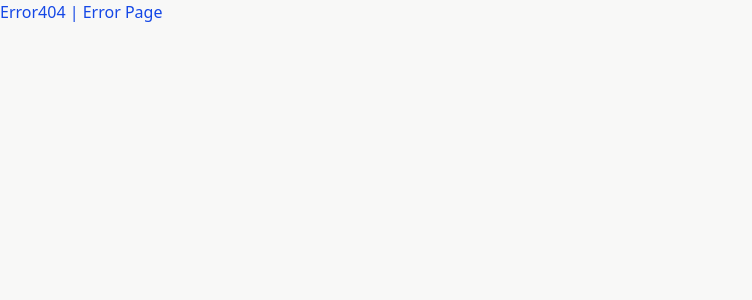
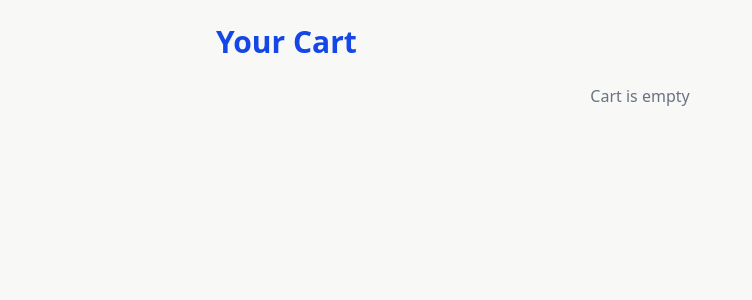
Before and after one commit to karim-emad90/bootcamp-pos, a React (Vite) app: page /cart in a window 1280 px wide. Shown: the top 300 px of the page, without its empty margins (0-752 px from the left). Built offline with nearby package versions, Linux system fonts and the light colour scheme.

Commit message:
addtocart

```diff
--- a/src/App.jsx
+++ b/src/App.jsx
@@ -8,6 +8,7 @@ import Menu from "./Menu";
 import CategoryFood from "./CategoryFood";
 import LoginCarousel from "./LoginCarousel";
 import TopNavigation from "./TopNavigation";
+import Cart from "./Cart";
 
 export default function App() {
   return (
@@ -28,6 +29,7 @@ export default function App() {
           <Route path="*" element={<h1>Error404 | Error Page</h1>}/>
           <Route path='carousel' element={<LoginCarousel/>}></Route>
           <Route path="topnav" element={<TopNavigation/>}></Route>
+          <Route path="cart" element={<Cart/>}></Route>
         </Routes>
       </BrowserRouter>
     </div>
--- /dev/null
+++ b/src/Cart.jsx
@@ -0,0 +1,100 @@
+import { useState } from "react";
+import useCartStore from "./useCartStore";
+
+export default function Cart() {
+  const cart = useCartStore(state => state.cart);
+  const updateQty = useCartStore(state => state.updateQty);
+  const removeFromCart = useCartStore(state => state.removeFromCart);
+  const totalPrice = useCartStore(state => state.totalPrice());
+
+  return (
+    <div className="max-w-4xl mx-auto p-6">
+      <h1 className="text-3xl font-bold mb-6">Your Cart</h1>
+
+      {cart.length === 0 && (
+        <p className="text-gray-500 text-center">Cart is empty</p>
+      )}
+
+      {cart.map(item => (
+        <CartItem
+          key={item.id}
+          item={item}
+          updateQty={updateQty}
+          removeFromCart={removeFromCart}
+        />
+      ))}
+
+      {cart.length > 0 && (
+        <div className="mt-6 bg-white p-6 rounded-xl shadow flex justify-between items-center">
+          <h2 className="text-xl font-semibold">
+            Total: <span className="text-green-600">{totalPrice} EGP</span>
+          </h2>
+
+          <button className="bg-yellow px-6 py-3 rounded-lg font-bold hover:bg-yellow-400 transition">
+            Proceed to Pay
+          </button>
+        </div>
+      )}
+    </div>
+  );
+}
+
+/* ---------- Cart Item ---------- */
+
+function CartItem({ item, updateQty, removeFromCart }) {
+  const [tempQty, setTempQty] = useState(item.qty);
+
+  return (
+    <div className="bg-white rounded-xl shadow p-4 mb-4 flex gap-4">
+      {item.img && (
+        <img
+          src={item.img}
+          className="w-24 h-24 object-cover rounded-lg"
+        />
+      )}
+
+      <div className="flex-1">
+        <h3 className="font-bold text-lg">{item.name}</h3>
+        <p className="text-gray-600">
+          Price: {item.price} EGP
+        </p>
+        <p className="text-gray-600">
+          Subtotal: {item.price * item.qty} EGP
+        </p>
+      </div>
+
+      {/* Qty Controls */}
+      <div className="flex flex-col items-center gap-2">
+        <button
+          onClick={() => setTempQty(q => q + 1)}
+          className="px-3 py-1 bg-gray-200 rounded"
+        >
+          ▲
+        </button>
+
+        <span className="font-bold">{tempQty}</span>
+
+        <button
+          onClick={() => setTempQty(q => Math.max(1, q - 1))}
+          className="px-3 py-1 bg-gray-200 rounded"
+        >
+          ▼
+        </button>
+
+        <button
+          onClick={() => updateQty(item.id, tempQty)}
+          className="mt-2 bg-green-500 text-white px-3 py-1 rounded"
+        >
+          OK
+        </button>
+
+        <button
+          onClick={() => removeFromCart(item.id)}
+          className="text-red-500 text-sm mt-1"
+        >
+          Remove
+        </button>
+      </div>
+    </div>
+  );
+}
--- a/src/CategoryFood.jsx
+++ b/src/CategoryFood.jsx
@@ -5,6 +5,7 @@ import { API_BASE_URL } from "./Config";
 import Swal from 'sweetalert2'
 import TopNavigation from "./TopNavigation";
 import useSearchStore from "./useSearchStore";
+import useCartStore from "./useCartStore";
 
 export default function CategoryFood() {
   const { id } = useParams(); // ده documentId
@@ -13,6 +14,8 @@ export default function CategoryFood() {
   const navigate = useNavigate();
   const [itemName,setItemName] = useState();
   const search = useSearchStore((state) => state.search);
+  const addToCart = useCartStore((state) => state.addToCart);
+
 
   useEffect(() => {
     let guest = JSON.parse(localStorage.getItem('guest'));
@@ -39,7 +42,7 @@ export default function CategoryFood() {
   const dataToRender =
     search && filteredItems.length > 0 ? filteredItems : items;
 
-  const addToCart = () => {
+  const pushToCart = () => {
  if(guest){
   Swal.fire({
     title: "You need to have an account to add to cart!",
@@ -78,8 +81,8 @@ export default function CategoryFood() {
       <div className="grid grid-cols-1 md:grid-cols-2 lg:grid-cols-3 gap-4 p-4">
         {dataToRender.map((food) => {
           const imageUrl =
-            food.img?.url
-              ? `${food.img.url}`
+            food.img.url
+              ? `${API_BASE_URL}${food.img.url}`
               : null;
 
           return (
@@ -98,7 +101,14 @@ export default function CategoryFood() {
               <h3 className="text-xl mt-2">{food.name}</h3>
               <p className="text-gray-700">{food.price} EGP</p>
 
-              <button onClick={addToCart} className="btn btn-primary mt-2">
+              <button onClick={() => {
+                pushToCart; addToCart({
+                  id:food.documentId,
+                  name: food.name,
+                  price: food.price,
+                  img:imageUrl
+                });
+              } } className="btn btn-primary mt-2">
                 Add to cart
               </button>
             </div>
--- a/src/Config.js
+++ b/src/Config.js
@@ -1,2 +1,2 @@
 // الرابط الكامل للـ Strapi المرفوع على Render
-export const API_BASE_URL = "https://my-strapi-app-18rf.onrender.com";
+export const API_BASE_URL = "http://localhost:1337";
--- a/src/Menu.jsx
+++ b/src/Menu.jsx
@@ -8,7 +8,9 @@ import useSearchStore from "./useSearchStore";
 export default function Menu() {
   const [categories, setCategories] = useState([]);
   const navigate = useNavigate();
-  const search = useSearchStore((state) => state.search)
+  const search = useSearchStore((state) => state.search);
+
+
 
   useEffect(() => {
     axios
@@ -38,13 +40,13 @@ export default function Menu() {
       <div className="grid grid-cols-1 md:grid-cols-2 lg:grid-cols-3 gap-4 p-4">
         {dataToRender.map((el) => (
           <div
-            key={el.documentId}
+            key={el.img.url}
             onClick={() => getCategoryItems(el.documentId)}
             className="bg-white rounded-2xl cursor-pointer flex flex-col items-center p-3 shadow border hover:bg-yellow transition"
           >
-            {el.img?.url && (
+            {el.img.url && (
               <img
-                src={el.img.url}
+                src={`${API_BASE_URL}${el.img?.url}`}
                 className="w-full h-48 object-cover rounded-xl"
                 alt={el.name}
               />
--- a/src/TopNavigation.jsx
+++ b/src/TopNavigation.jsx
@@ -4,6 +4,7 @@ import { FiSearch } from "react-icons/fi";
 import { Link, useNavigate, useParams} from "react-router-dom";
 import { useEffect, useState } from "react";
 import useSearchStore from "./useSearchStore";
+import useCartStore from "./useCartStore";
 
 
 
@@ -14,6 +15,8 @@ export default function TopNavigation({level,categoryName}) {
     const navigate = useNavigate();
     const search = useSearchStore((state) => state.search);
     const setSearch = useSearchStore((state) => state.setSearch);
+    const totalItems = useCartStore(state => state.totalItems());
+
     useEffect(()=> {
 
         setCategories(showCategories);
@@ -30,6 +33,10 @@ export default function TopNavigation({level,categoryName}) {
 
 
 
+    }
+
+    const goToCart = () => {
+        navigate('/cart')
     }
 
 
@@ -70,6 +77,14 @@ export default function TopNavigation({level,categoryName}) {
          />
         <FiSearch className="absolute top-4 left-1 text-xl text-red-800" />
         </section>
+        <div className="relative cursor-pointer" onClick={goToCart}>
+  🧺
+  {totalItems > 0 && (
+    <span className="absolute -top-2 -right-2 bg-red-500 text-white text-xs w-5 h-5 flex items-center justify-center rounded-full">
+      {totalItems}
+    </span>
+  )}
+</div>
 
 
 
--- /dev/null
+++ b/src/useCartStore.jsx
@@ -0,0 +1,47 @@
+import { create } from "zustand";
+
+const useCartStore = create((set, get) => ({
+  cart: [],
+
+  addToCart: (product) => {
+    const cart = get().cart;
+    const existing = cart.find(item => item.id === product.id);
+
+    if (existing) {
+      set({
+        cart: cart.map(item =>
+          item.id === product.id
+            ? { ...item, qty: item.qty + 1 }
+            : item
+        ),
+      });
+    } else {
+      set({
+        cart: [...cart, { ...product, qty: 1 }],
+      });
+    }
+  },
+
+  updateQty: (id, qty) => {
+    if (qty < 1) return;
+    set({
+      cart: get().cart.map(item =>
+        item.id === id ? { ...item, qty } : item
+      ),
+    });
+  },
+
+  removeFromCart: (id) => {
+    set({
+      cart: get().cart.filter(item => item.id !== id),
+    });
+  },
+
+  totalItems: () =>
+    get().cart.reduce((sum, item) => sum + item.qty, 0),
+
+  totalPrice: () =>
+    get().cart.reduce((sum, item) => sum + item.qty * item.price, 0),
+}));
+
+export default useCartStore;
```
